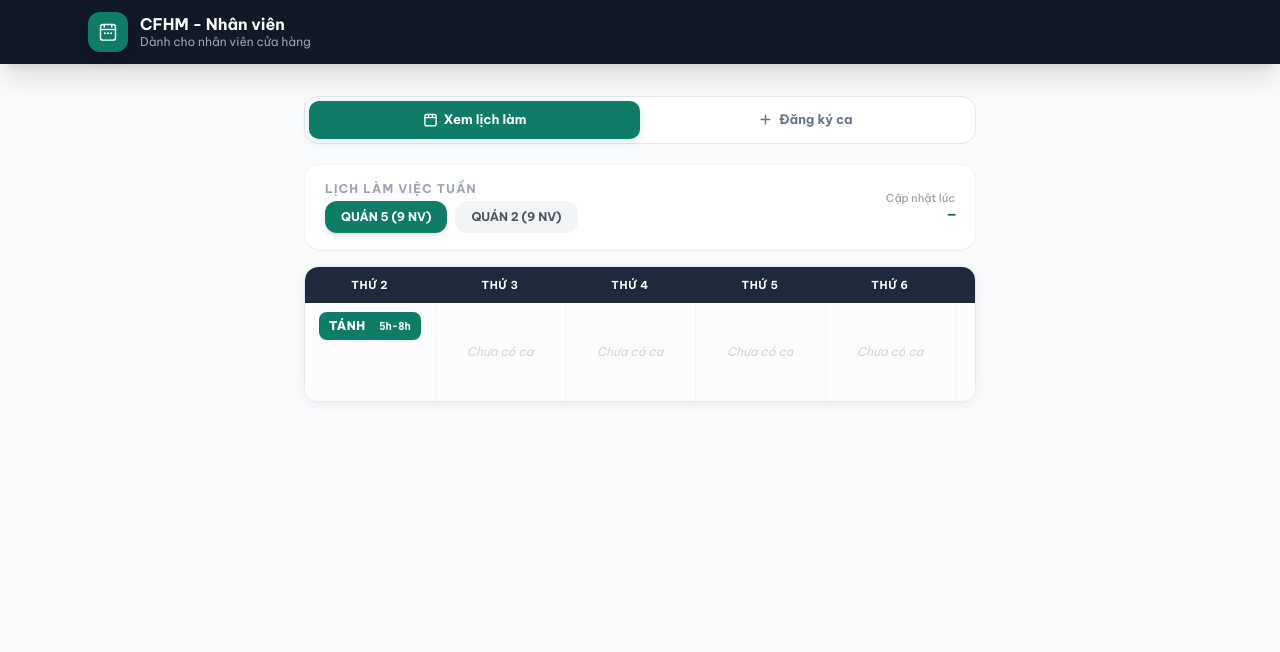
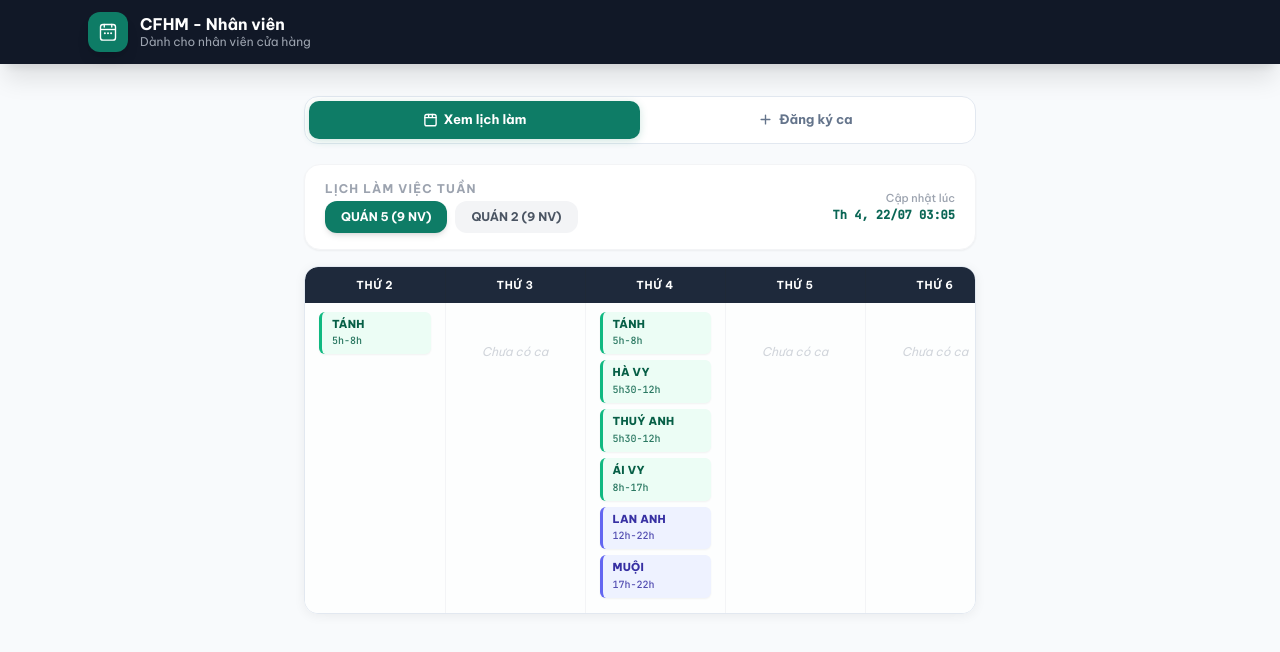
Before and after one commit to huutanhbui0709-dotcom/hamy_calendar, a website: page schedule.html in a window 1280 px wide. Drawn offline with nearby package versions, Linux system fonts and the light colour scheme; files whose address does not match are found by name.

Commit message:
Update staff calendar

```diff
--- a/admin_schedule.json
+++ b/admin_schedule.json
@@ -81,12 +81,42 @@
           "emp-109": []
         },
         "T4": {
-          "emp-101": [],
-          "emp-102": [],
-          "emp-103": [],
-          "emp-104": [],
-          "emp-105": [],
-          "emp-106": [],
+          "emp-101": [
+            {
+              "s": 300,
+              "e": 480
+            }
+          ],
+          "emp-102": [
+            {
+              "s": 480,
+              "e": 1020
+            }
+          ],
+          "emp-103": [
+            {
+              "s": 330,
+              "e": 720
+            }
+          ],
+          "emp-104": [
+            {
+              "s": 1020,
+              "e": 1320
+            }
+          ],
+          "emp-105": [
+            {
+              "s": 720,
+              "e": 1320
+            }
+          ],
+          "emp-106": [
+            {
+              "s": 330,
+              "e": 720
+            }
+          ],
           "emp-107": [],
           "emp-108": [],
           "emp-109": []
@@ -270,5 +300,5 @@
       }
     }
   ],
-  "activeLocationId": "loc-quan2"
+  "activeLocationId": "loc-quan5"
 }
--- a/published_schedule.json
+++ b/published_schedule.json
@@ -1,4 +1,171 @@
 {
-  "publishedAt": null,
-  "locations": []
+  "publishedAt": "2026-07-22T03:05:05.677Z",
+  "locations": [
+    {
+      "id": "loc-quan5",
+      "name": "QUÁN 5",
+      "require3Before9": true,
+      "employees": [
+        {
+          "id": "emp-101",
+          "name": "Tánh",
+          "code": "TANH"
+        },
+        {
+          "id": "emp-102",
+          "name": "Ái Vy",
+          "code": "AIVY"
+        },
+        {
+          "id": "emp-103",
+          "name": "Hà Vy",
+          "code": "HAVY"
+        },
+        {
+          "id": "emp-104",
+          "name": "Muội",
+          "code": "MUOI"
+        },
+        {
+          "id": "emp-105",
+          "name": "Lan Anh",
+          "code": "LANANH"
+        },
+        {
+          "id": "emp-106",
+          "name": "Thuý Anh",
+          "code": "THUYANH"
+        },
+        {
+          "id": "emp-107",
+          "name": "Ngọc Thảo",
+          "code": "NGOCTHAO"
+        },
+        {
+          "id": "emp-108",
+          "name": "Hương",
+          "code": "HUONG"
+        },
+        {
+          "id": "emp-109",
+          "name": "Dì My",
+          "code": "DIMY"
+        }
+      ],
+      "schedule": {
+        "T2": {
+          "emp-101": [
+            {
+              "s": 300,
+              "e": 480
+            }
+          ]
+        },
+        "T3": {},
+        "T4": {
+          "emp-101": [
+            {
+              "s": 300,
+              "e": 480
+            }
+          ],
+          "emp-102": [
+            {
+              "s": 480,
+              "e": 1020
+            }
+          ],
+          "emp-103": [
+            {
+              "s": 330,
+              "e": 720
+            }
+          ],
+          "emp-104": [
+            {
+              "s": 1020,
+              "e": 1320
+            }
+          ],
+          "emp-105": [
+            {
+              "s": 720,
+              "e": 1320
+            }
+          ],
+          "emp-106": [
+            {
+              "s": 330,
+              "e": 720
+            }
+          ]
+        },
+        "T5": {},
+        "T6": {},
+        "T7": {},
+        "CN": {}
+      }
+    },
+    {
+      "id": "loc-quan2",
+      "name": "QUÁN 2",
+      "require3Before9": true,
+      "employees": [
+        {
+          "id": "emp-201",
+          "name": "Hoa",
+          "code": "HOA"
+        },
+        {
+          "id": "emp-202",
+          "name": "Chi",
+          "code": "CHI"
+        },
+        {
+          "id": "emp-203",
+          "name": "Hà Vy",
+          "code": "HAVY"
+        },
+        {
+          "id": "emp-204",
+          "name": "Muội",
+          "code": "MUOI"
+        },
+        {
+          "id": "emp-205",
+          "name": "Hiền",
+          "code": "HIEN"
+        },
+        {
+          "id": "emp-206",
+          "name": "Ngọc Thảo",
+          "code": "NGOCTHAO"
+        },
+        {
+          "id": "emp-207",
+          "name": "Gia Phát",
+          "code": "GIAPHAT"
+        },
+        {
+          "id": "emp-208",
+          "name": "Dì My",
+          "code": "DIMY"
+        },
+        {
+          "id": "emp-209",
+          "name": "Hương",
+          "code": "HUONG"
+        }
+      ],
+      "schedule": {
+        "T2": {},
+        "T3": {},
+        "T4": {},
+        "T5": {},
+        "T6": {},
+        "T7": {},
+        "CN": {}
+      }
+    }
+  ]
 }
--- a/schedule.html
+++ b/schedule.html
@@ -152,7 +152,7 @@
     table.pub-table {
       width: 100%;
       border-collapse: collapse;
-      min-width: 560px;
+      min-width: 980px;
       background: #fff;
     }
 
@@ -529,7 +529,7 @@
 
       DAYS.forEach(function (d) {
         var td = document.createElement('td');
-        td.className = 'align-top p-2 border-r border-gray-100 last:border-0 bg-gray-50/50 min-w-[130px]';
+        td.className = 'align-top p-2.5 border-r border-gray-100 last:border-0 bg-gray-50/30 min-w-[140px]';
 
         // Gather all shifts for this day and sort by start time
         var dayShifts = [];
@@ -545,15 +545,17 @@
           td.innerHTML = '<div class="h-20 flex items-center justify-center text-gray-300 text-xs italic">Chưa có ca</div>';
         } else {
           var html = dayShifts.map(function (sh) {
-            var periodClass = sh.s < 720 ? 'bg-brand-500 text-white' : 'bg-accent-500 text-white';
+            var periodClass = sh.s < 720
+              ? 'bg-emerald-50 text-emerald-800 border-l-[3px] border-emerald-500 shadow-sm'
+              : 'bg-indigo-50 text-indigo-800 border-l-[3px] border-indigo-500 shadow-sm';
             var sH = Math.floor(sh.s / 60), sM = sh.s % 60;
             var eH = Math.floor(sh.e / 60), eM = sh.e % 60;
             var fmt = function (h, m) { return m === 0 ? h + 'h' : h + 'h' + (m < 10 ? '0' + m : m); };
             var timeLabel = fmt(sH, sM) + '-' + fmt(eH, eM);
 
-            return '<div class="flex items-center justify-between px-2.5 py-1.5 rounded-lg mb-1.5 shadow-sm font-bold text-xs ' + periodClass + '">' +
-              '<span class="uppercase tracking-wider font-extrabold truncate max-w-[70px]">' + esc(sh.empName) + '</span>' +
-              '<span class="mono text-[10.5px] opacity-90 ml-1">' + timeLabel + '</span>' +
+            return '<div class="flex flex-col items-start px-2.5 py-1.5 rounded-md mb-1.5 ' + periodClass + '">' +
+              '<span class="uppercase tracking-wide font-extrabold text-[11px] leading-tight block w-full">' + esc(sh.empName) + '</span>' +
+              '<span class="mono text-[10px] font-medium opacity-85 mt-0.5 block">' + timeLabel + '</span>' +
               '</div>';
           }).join('');
           td.innerHTML = html;
```
Also changed, not shown: index.html (+19 -17 lines).
